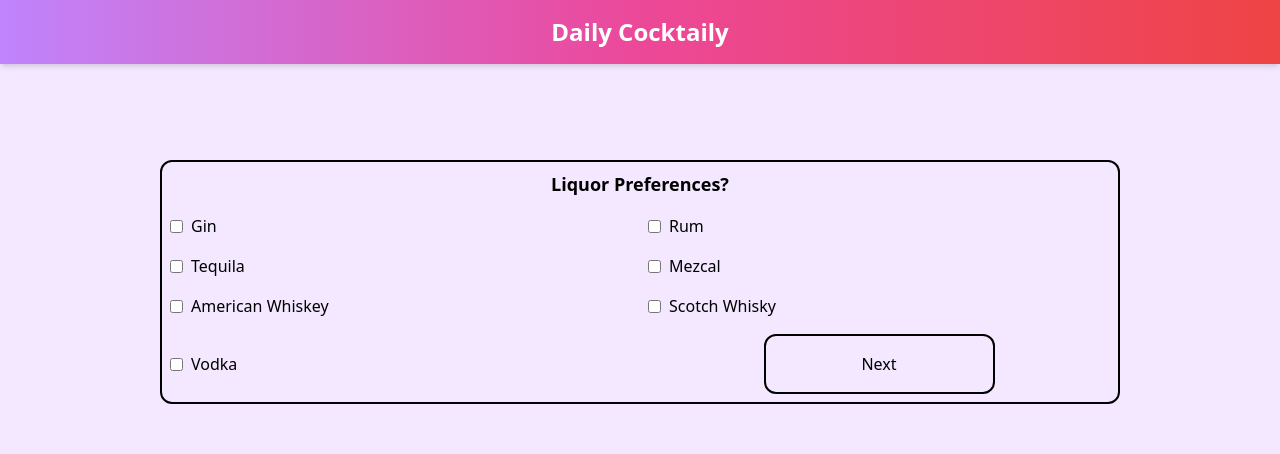
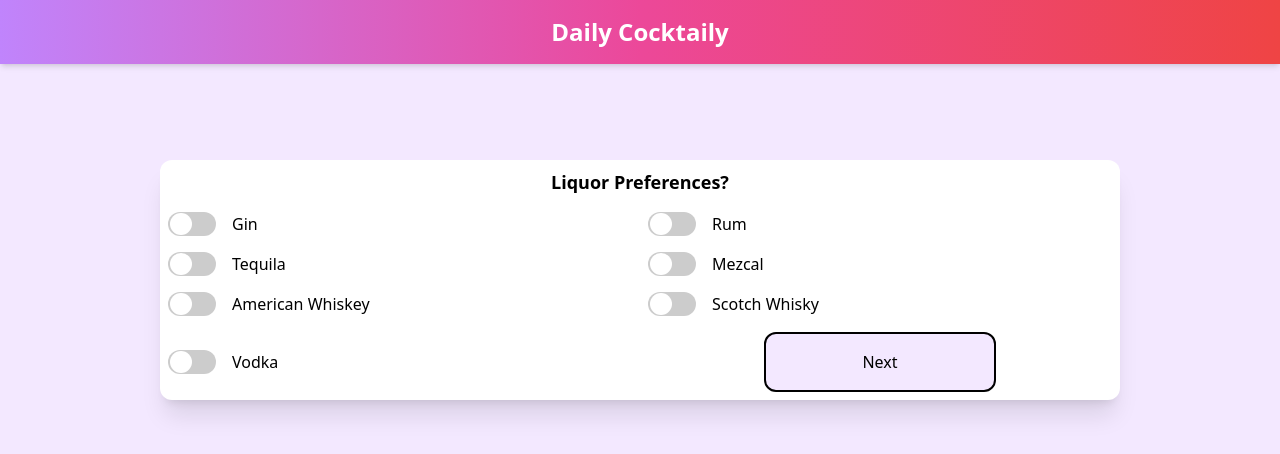
Before and after one commit to MattHlav478/cocktail-react, a React (Create React App) app: page / in a window 1280 px wide. Both pictures are taken after a click on the button "Next". Shown: the top 454 px of the page. Built offline with nearby package versions, Linux system fonts and the light colour scheme.

Commit message:
added toggle switch component

```diff
--- a/src/screens/Home.js
+++ b/src/screens/Home.js
@@ -1,6 +1,7 @@
 import React, { useState, useRef, useEffect } from "react";
 import { SwitchTransition, CSSTransition } from "react-transition-group";
 import "./Home.css";
+import ToggleSwitch from "./components/ToggleSwitch";
 
 export default function Home() {
   const [state, setState] = useState(true);
@@ -35,7 +36,7 @@ export default function Home() {
             >
               <div ref={nodeRef} className="flex justify-center">
                 {state ? (
-                  <div className="btn w-3/4 h-50 flex flex-col justify-center self-center mt-24 p-2 rounded-xl border-2 border-solid border-black">
+                  <div className="btn w-3/4 h-50 flex flex-col justify-center self-center mt-24 p-2 bg-white shadow-xl rounded-xl ">
                     <h1 className="text-xl text-center mb-2 font-semibold">
                       Where are we mixing things up?
                     </h1>
@@ -57,51 +58,51 @@ export default function Home() {
                     </div>
                   </div>
                 ) : (
-                  <div className="btn w-3/4 h-50 flex flex-col justify-center self-center mt-24 p-2 rounded-xl border-2 border-solid border-black">
+                  <div className="btn w-3/4 h-50 flex flex-col justify-center self-center mt-24 p-2 bg-white shadow-xl rounded-xl">
                     <h2 className="text-lg font-bold mb-4 text-center">
                       Liquor Preferences?
                     </h2>
 
                     <div className="modal-body grid grid-cols-1 md:grid-cols-2 gap-4">
                       <div className="flex items-center">
-                        <input type="checkbox" id="gin" className="mr-2" />
-                        <label htmlFor="gin" className="text-md">
+                        <ToggleSwitch id={"gin"} />
+                        <label htmlFor="gin" className="text-md pl-4">
                           Gin
                         </label>
                       </div>
                       <div className="flex items-center">
-                        <input type="checkbox" id="rum" className="mr-2" />
-                        <label htmlFor="rum" className="text-md">
+                        <ToggleSwitch id={"rum"} />
+                        <label htmlFor="rum" className="text-md pl-4">
                           Rum
                         </label>
                       </div>
                       <div className="flex items-center">
-                        <input type="checkbox" id="tequila" className="mr-2" />
-                        <label htmlFor="tequila" className="text-md">
+                        <ToggleSwitch id={"tequila"} />
+                        <label htmlFor="tequila" className="text-md pl-4">
                           Tequila
                         </label>
                       </div>
                       <div className="flex items-center">
-                        <input type="checkbox" id="mezcal" className="mr-2" />
-                        <label htmlFor="mezcal" className="text-md">
+                        <ToggleSwitch id={"mezcal"} />
+                        <label htmlFor="mezcal" className="text-md pl-4">
                           Mezcal
                         </label>
                       </div>
                       <div className="flex items-center">
-                        <input type="checkbox" id="whiskey" className="mr-2" />
-                        <label htmlFor="whiskey" className="text-md">
+                        <ToggleSwitch id={"whiskey"} />
+                        <label htmlFor="whiskey" className="text-md pl-4">
                           American Whiskey
                         </label>
                       </div>
                       <div className="flex items-center">
-                        <input type="checkbox" id="whisky" className="mr-2" />
-                        <label htmlFor="whisky" className="text-md">
+                        <ToggleSwitch id={"scotch"} />
+                        <label htmlFor="scotch" className="text-md pl-4">
                           Scotch Whisky
                         </label>
                       </div>
                       <div className="flex items-center">
-                        <input type="checkbox" id="vodka" className="mr-2" />
-                        <label htmlFor="vodka" className="text-md">
+                        <ToggleSwitch id={"vodka"} />
+                        <label htmlFor="vodka" className="text-md pl-4">
                           Vodka
                         </label>
                       </div>
--- /dev/null
+++ b/src/screens/components/ToggleSwitch.css
@@ -0,0 +1,47 @@
+.switch {
+  position: relative;
+  display: inline-block;
+  width: 48px;
+  height: 24px;
+}
+
+.switch input {
+  opacity: 0;
+  width: 0;
+  height: 0;
+}
+
+.slider {
+  position: absolute;
+  cursor: pointer;
+
+  top: 0;
+  left: 0;
+  right: 0;
+  bottom: 0;
+
+  border-radius: 12px;
+
+  background-color: #ccc;
+  transition: 0.4s;
+}
+
+.slider:before {
+  position: absolute;
+  content: "";
+  height: 22px;
+  width: 22px;
+  left: 2px;
+  bottom: 1px;
+  background-color: white;
+  transition: 0.4s;
+  border-radius: 11px;
+}
+
+input:checked + .slider {
+  background-color: rgb(124 58 237);
+}
+
+input:checked + .slider:before {
+  transform: translate(100%);
+}
--- /dev/null
+++ b/src/screens/components/ToggleSwitch.js
@@ -0,0 +1,11 @@
+import React from "react";
+import "./ToggleSwitch.css";
+
+export default function ToggleSwitch({ isToggled, onToggle, id }) {
+  return (
+    <label className="switch">
+      <input type="checkbox" id={id} checked={isToggled} onChange={onToggle} />
+      <span className="slider" />
+    </label>
+  );
+}
```
